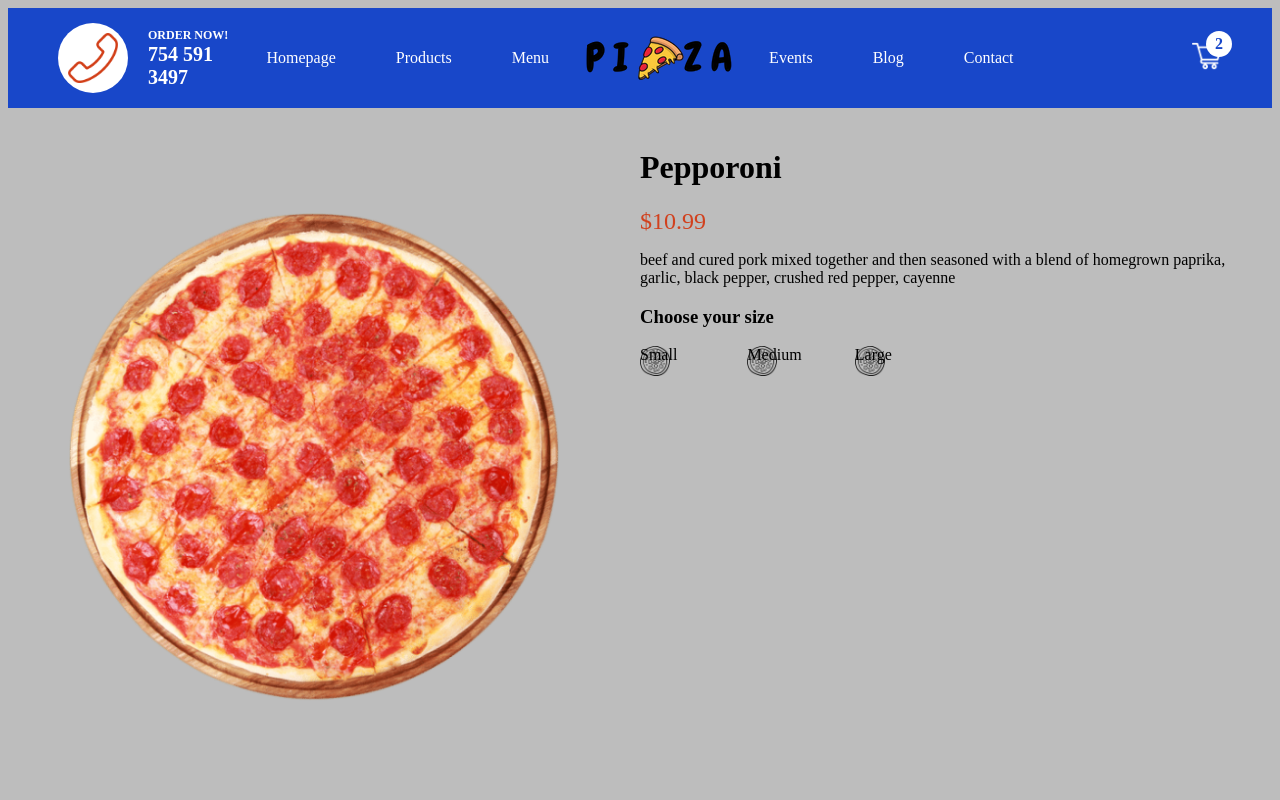
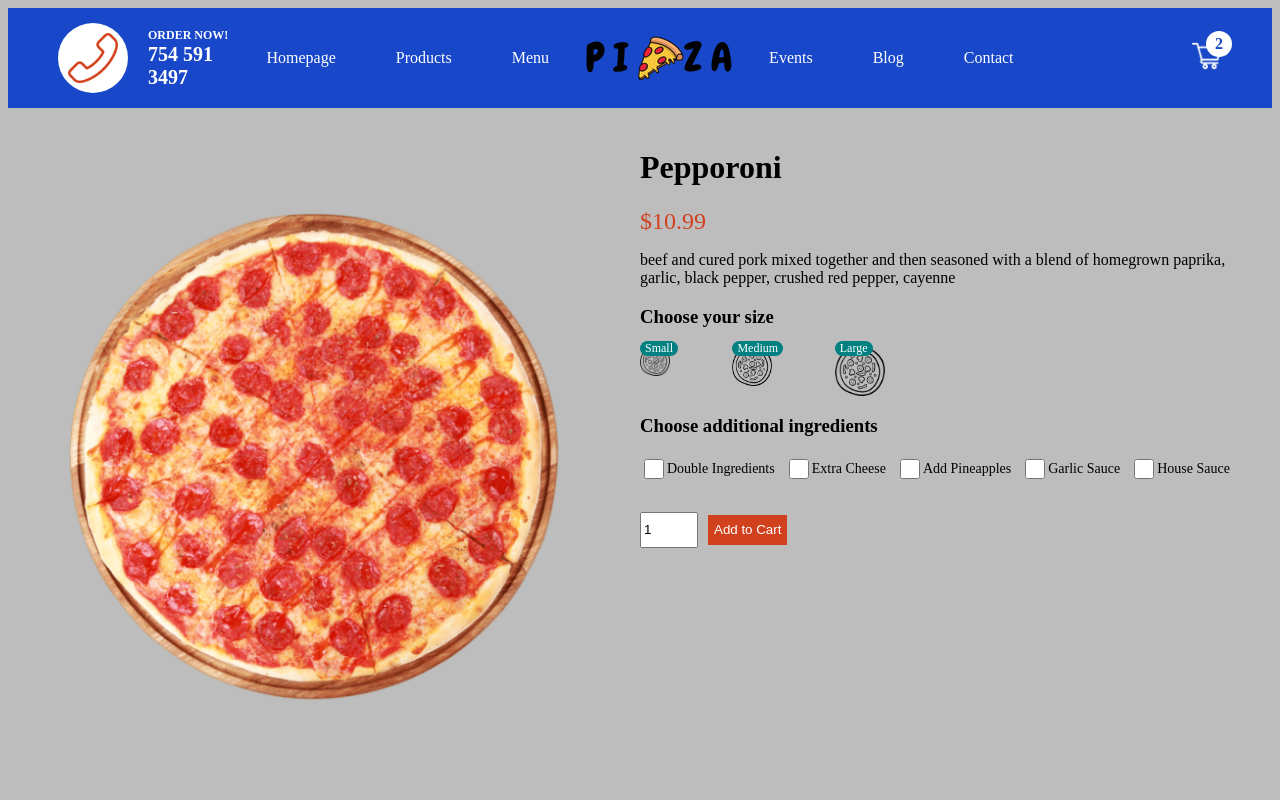
Before and after one commit to bengoh815/pizzaRestaurant, a Next.js app in the folder pizzarestaurant/: page /product/1 in a window 1280 px wide. Shown: the top 800 px of the page. Built offline with nearby package versions, Linux system fonts and the light colour scheme.

Commit message:
finish product page
need to work on updating shopping cart

```diff
--- a/pizzarestaurant/pages/product/[id].jsx
+++ b/pizzarestaurant/pages/product/[id].jsx
@@ -25,18 +25,45 @@ export default function Product() {
                 <p className={styles.desc}>{pizza.desc}</p>
                 <h3 className={styles.choose}>Choose your size</h3>
                 <div className={styles.sizes}>
-                    <div className={styles.size}>
+                    <div className={styles.size} onClick={()=>setSize(0)}>
                         <Image src="/img/size.png" alt="" fill/>
                         <span className={styles.number}>Small</span>
                     </div>
-                    <div className={styles.size}>
+                    <div className={styles.size} onClick={()=>setSize(1)}>
                         <Image src="/img/size.png" alt="" fill/>
                         <span className={styles.number}>Medium</span>
                     </div>
-                    <div className={styles.size}>
+                    <div className={styles.size} onClick={()=>setSize(2)}>
                         <Image src="/img/size.png" alt="" fill/>
                         <span className={styles.number}>Large</span>
                     </div>
+                </div>
+                <h3 className={styles.choose}>Choose additional ingredients</h3>
+                <div className={styles.ingredients}>
+                    <div className={styles.option}>
+                        <input className={styles.checkbox} type="checkbox" id="double" name="double"/>
+                        <label htmlFor="double">Double Ingredients</label>
+                    </div>
+                    <div className={styles.option}>
+                        <input className={styles.checkbox} type="checkbox" id="cheese" name="cheese"/>
+                        <label htmlFor="cheese">Extra Cheese</label>
+                    </div>
+                    <div className={styles.option}>
+                        <input className={styles.checkbox} type="checkbox" id="pineapple" name="pineapple"/>
+                        <label htmlFor="pineapple">Add Pineapples</label>
+                    </div>
+                    <div className={styles.option}>
+                        <input className={styles.checkbox} type="checkbox" id="garlic" name="garlic"/>
+                        <label htmlFor="garlic">Garlic Sauce</label>
+                    </div>
+                    <div className={styles.option}>
+                        <input className={styles.checkbox} type="checkbox" id="house" name="house"/>
+                        <label htmlFor="house">House Sauce</label>
+                    </div>
+                </div>
+                <div className={styles.add}>
+                    <input className={styles.quantity} type="number" defaultValue={1}/>
+                    <button className={styles.button}>Add to Cart</button>
                 </div>
             </div>
         </div>
--- a/pizzarestaurant/styles/Product.module.css
+++ b/pizzarestaurant/styles/Product.module.css
@@ -38,5 +38,60 @@
 .size {
     width: 30px;
     height: 30px;
-    position: relative
+    position: relative;
+    cursor: pointer;
 }
+
+.size:nth-child(2) {
+    width: 40px;
+    height: 40px;
+}
+
+.size:last-child {
+    width: 50px;
+    height: 50px;
+}
+
+.number {
+    position: absolute;
+    top: -5px;
+    right: -2opx;
+    background-color: teal;
+    color: white;
+    font-size: 12px;
+    padding:0 5px;
+    border-radius: 10px;
+}
+
+.ingredients {
+    display: flex;
+    margin-bottom: 30px;
+}
+
+.option {
+    display: flex;
+    align-items: center;
+    margin-right: 10px;
+    font-size: 14px;
+    font-weight: 500
+}
+
+.checkbox {
+    width: 20px;
+    height: 20px;
+}
+
+.quantity {
+    width: 50px;
+    height: 30px;
+}
+
+.button {
+    height: 30px;
+    margin-left: 10px;
+    background-color: #d1411e;
+    color: white;
+    border: none;
+    font-weight: 500;
+    cursor: pointer;
+}
```
